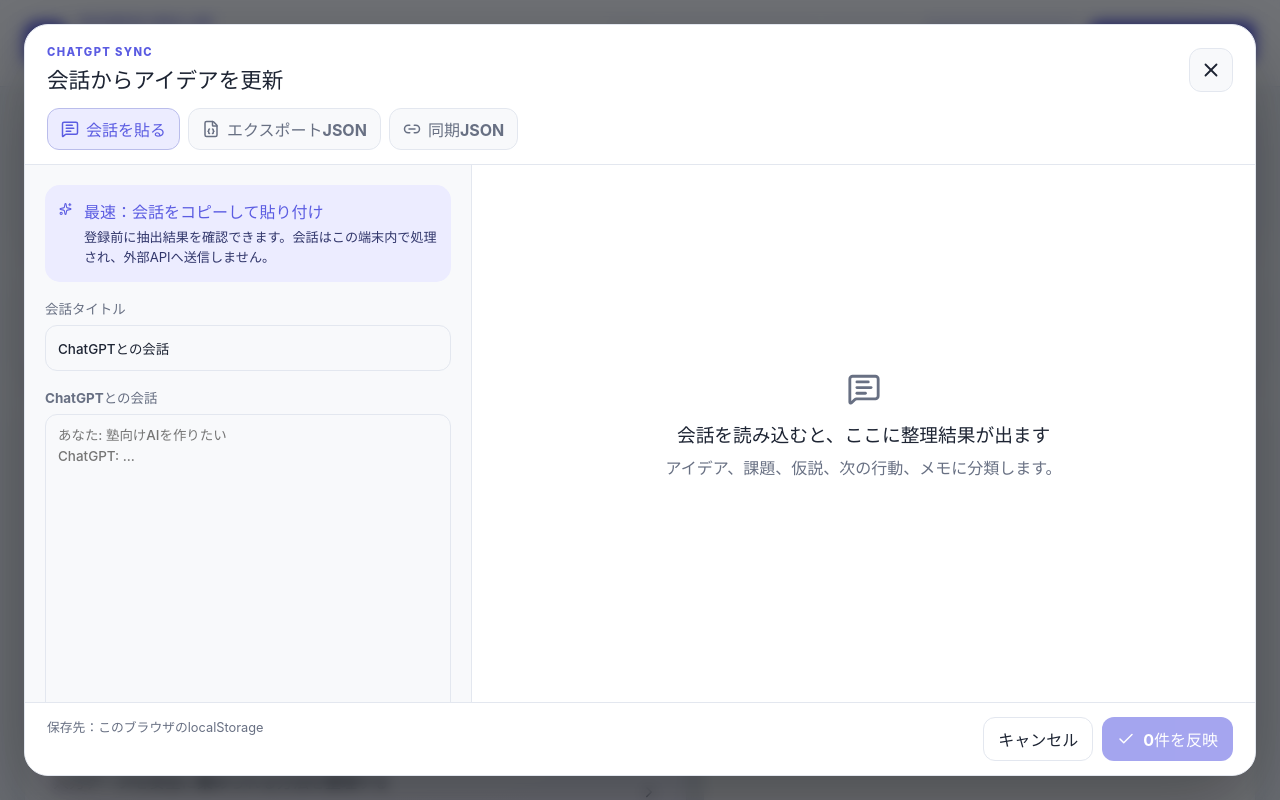
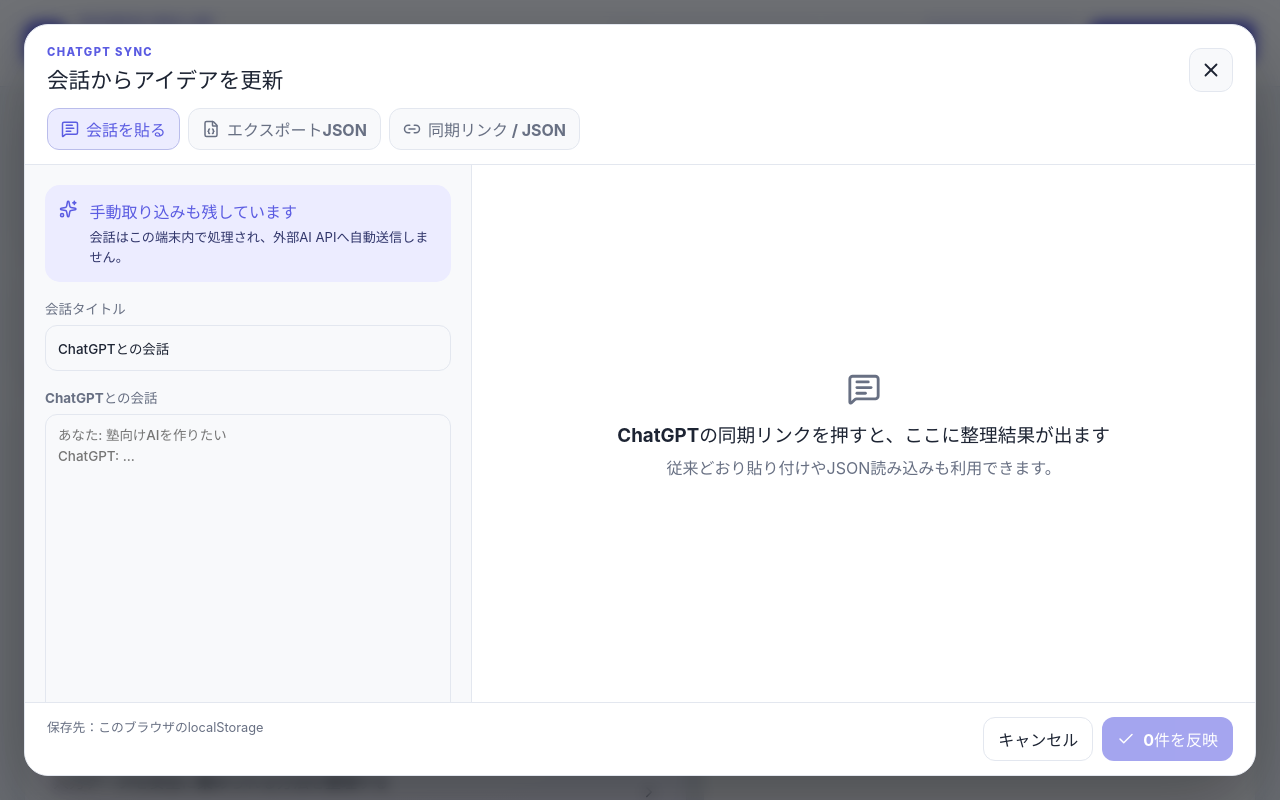
Before and after one commit to soutarounaka1016-max/business-idea-manager, a React (Vite) app: page / in a window 1280 px wide. Both pictures are taken after a click on the button "ChatGPT同期". Shown: the top 800 px of the page. Built offline with nearby package versions, Linux system fonts and the light colour scheme.

Commit message:
Explain one-tap ChatGPT setup

```diff
--- a/src/components/ConversationImporter.tsx
+++ b/src/components/ConversationImporter.tsx
@@ -54,7 +54,7 @@
   const copyPrompt = async () => {
     const url = `${window.location.origin}${window.location.pathname}`;
     await navigator.clipboard.writeText(buildIntegrationPrompt(url));
-    window.alert('ChatGPT連携用プロンプトをコピーしました。');
+    window.alert('1タップ同期の設定文をコピーしました。ChatGPTプロジェクトの指示へ一度だけ追加してください。');
   };
   const updateItem = (id: string, patch: Partial<ConversationDraft['items'][number]>) => {
     if (draft) setDraft({ ...draft, items: draft.items.map((item) => item.id === id ? { ...item, ...patch } : item) });
@@ -73,24 +73,24 @@
       <nav className="sync-mode-tabs" aria-label="取り込み方法">
         <button className={mode === 'paste' ? 'active' : ''} onClick={() => { setMode('paste'); setDraft(null); setError(''); }}><MessageSquareText size={18}/> 会話を貼る</button>
         <button className={mode === 'export' ? 'active' : ''} onClick={() => { setMode('export'); setDraft(null); setError(''); }}><FileJson size={18}/> エクスポートJSON</button>
-        <button className={mode === 'sync' ? 'active' : ''} onClick={() => { setMode('sync'); setDraft(null); setError(''); }}><Link2 size={18}/> 同期JSON</button>
+        <button className={mode === 'sync' ? 'active' : ''} onClick={() => { setMode('sync'); setDraft(null); setError(''); }}><Link2 size={18}/> 同期リンク / JSON</button>
       </nav>
       <div className="sync-content">
         <aside className="sync-input-panel">
-          <div className="sync-help-card"><Sparkles size={20}/><div><strong>{mode === 'sync' ? 'おすすめ：同期JSON' : mode === 'export' ? '過去の会話をまとめて選択' : '最速：会話をコピーして貼り付け'}</strong><p>登録前に抽出結果を確認できます。会話はこの端末内で処理され、外部APIへ送信しません。</p></div></div>
+          <div className="sync-help-card"><Sparkles size={20}/><div><strong>{initialPayload ? 'ChatGPTのリンクから受け取りました' : mode === 'sync' ? 'おすすめ：1タップ同期リンク' : mode === 'export' ? '過去の会話をまとめて選択' : '手動取り込みも残しています'}</strong><p>{initialPayload ? '登録前に内容を確認し、必要な項目だけ反映できます。' : '会話はこの端末内で処理され、外部AI APIへ自動送信しません。'}</p></div></div>
           {mode === 'export' ? <>
             <button className="drop-button" onClick={() => fileRef.current?.click()}><Upload size={22}/> ChatGPTの conversations.json を選ぶ</button>
             <input ref={fileRef} className="visually-hidden" type="file" accept="application/json,.json" aria-label="ChatGPTエクスポートファイル" onChange={(event) => { const file = event.target.files?.[0]; if (file) void importFile(file); event.currentTarget.value = ''; }}/>
             {candidates.length > 0 && <label className="field"><span>取り込む会話</span><select value={selectedCandidateId} onChange={(event) => { const candidate = candidates.find((item) => item.id === event.target.value); if (candidate) loadCandidate(candidate); }}>{candidates.map((candidate) => <option key={candidate.id} value={candidate.id}>{candidate.title}</option>)}</select></label>}
           </> : <>
             {mode === 'paste' && <label className="field"><span>会話タイトル</span><input value={title} onChange={(event) => setTitle(event.target.value)} data-testid="conversation-title-input"/></label>}
-            <label className="field sync-text-field"><span>{mode === 'sync' ? 'chat-sync/v1 JSON' : 'ChatGPTとの会話'}</span><textarea rows={14} value={text} onChange={(event) => setText(event.target.value)} placeholder={mode === 'sync' ? '{ "version": "chat-sync/v1", ... }' : 'あなた: 塾向けAIを作りたい\nChatGPT: ...'} data-testid="conversation-text-input"/></label>
+            <label className="field sync-text-field"><span>{mode === 'sync' ? 'chat-sync/v1 JSON（リンク利用時は自動入力）' : 'ChatGPTとの会話'}</span><textarea rows={14} value={text} onChange={(event) => setText(event.target.value)} placeholder={mode === 'sync' ? '{ "version": "chat-sync/v1", ... }' : 'あなた: 塾向けAIを作りたい\nChatGPT: ...'} data-testid="conversation-text-input"/></label>
             <button className="primary-button analyze-button" onClick={analyzeText} data-testid="analyze-conversation-button"><Sparkles size={18}/> 内容を整理する</button>
           </>}
-          <div className="prompt-card"><strong>次回からもっと速く同期</strong><p>専用プロンプトをChatGPTへ貼ると、この画面にそのまま読み込めるJSONを出力できます。</p><button className="secondary-button" onClick={() => void copyPrompt()}><Clipboard size={18}/> 連携プロンプトをコピー</button></div>
+          <div className="prompt-card"><strong>会話を貼らずに1タップ同期</strong><p>設定文をChatGPTプロジェクトの指示へ一度追加します。次回から会話末尾に出る「事業アイデア管理へ1タップ追加」を押すだけで、この確認画面が開きます。</p><button className="secondary-button" onClick={() => void copyPrompt()}><Clipboard size={18}/> 1タップ同期の設定文をコピー</button></div>
         </aside>
         <section className="sync-review-panel">
-          {!draft ? <div className="sync-empty"><MessageSquareText size={34}/><h3>会話を読み込むと、ここに整理結果が出ます</h3><p>アイデア、課題、仮説、次の行動、メモに分類します。</p></div> : <>
+          {!draft ? <div className="sync-empty"><MessageSquareText size={34}/><h3>ChatGPTの同期リンクを押すと、ここに整理結果が出ます</h3><p>従来どおり貼り付けやJSON読み込みも利用できます。</p></div> : <>
             <div className="sync-summary-card"><label className="field"><span>保存する会話名</span><input value={draft.record.title} onChange={(event) => setDraft({ ...draft, record: { ...draft.record, title: event.target.value } })}/></label><label className="field"><span>会話の要約</span><textarea rows={3} value={draft.record.summary} onChange={(event) => setDraft({ ...draft, record: { ...draft.record, summary: event.target.value } })}/></label><div className="tag-row">{draft.record.tags.map((tag) => <span key={tag}>{tag}</span>)}</div></div>
             <div className="review-heading"><div><h3>登録する内容</h3><p>{selectedCount}件を選択中。誤分類はここで直せます。</p></div><button className="secondary-button" onClick={addItem}><Plus size={17}/> 項目を追加</button></div>
             <div className="extracted-list" data-testid="extracted-list">{draft.items.length === 0 ? <div className="empty-inline"><p>自動抽出できませんでした。項目を追加して登録できます。</p></div> : draft.items.map((item) => <article className={`extracted-row ${item.selected ? '' : 'disabled'}`} key={item.id}>
```
